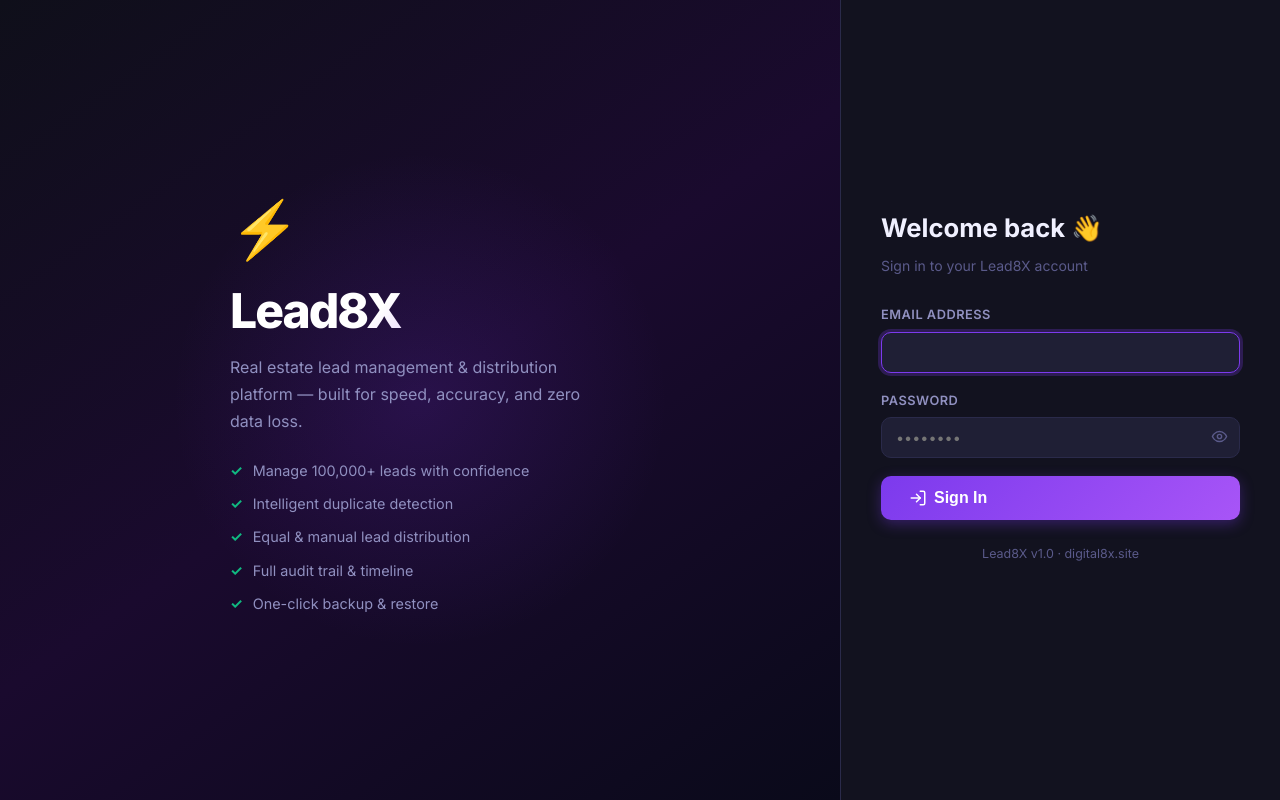
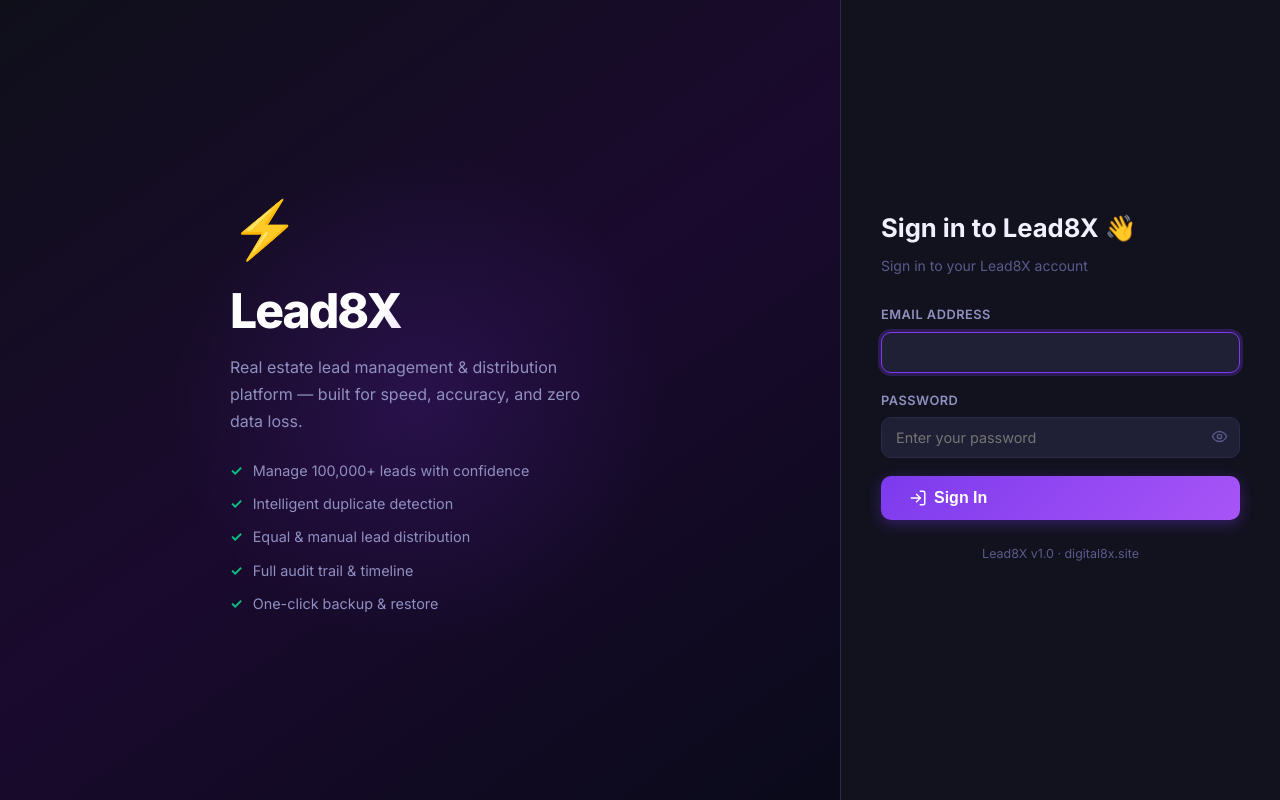
Before and after one commit to Digital8x/Leedbees, a React (Vite) app in the folder frontend/: page /login in a window 1280 px wide. Built offline with nearby package versions, Linux system fonts and the light colour scheme.

Commit message:
Verification Build: Update login text and placeholders to force cache break

```diff
--- a/frontend/src/pages/Login.jsx
+++ b/frontend/src/pages/Login.jsx
@@ -50,7 +50,7 @@ export default function Login() {
       {/* Right form */}
       <div className="login-right">
         <div className="login-form-container">
-          <h2>Welcome back 👋</h2>
+          <h2>Sign in to Lead8X 👋</h2>
           <p>Sign in to your Lead8X account</p>
 
           <form onSubmit={handleSubmit}>
@@ -75,7 +75,7 @@ export default function Login() {
                   id="login-password"
                   className="form-input"
                   type={showPass ? 'text' : 'password'}
-                  placeholder="••••••••"
+                  placeholder="Enter your password"
                   value={form.password}
                   style={{ paddingRight: '44px' }}
                   onChange={e => setForm(f => ({ ...f, password: e.target.value }))}
```
Also changed, not shown: 2 other files (tests, documents, lock files or other folders).
